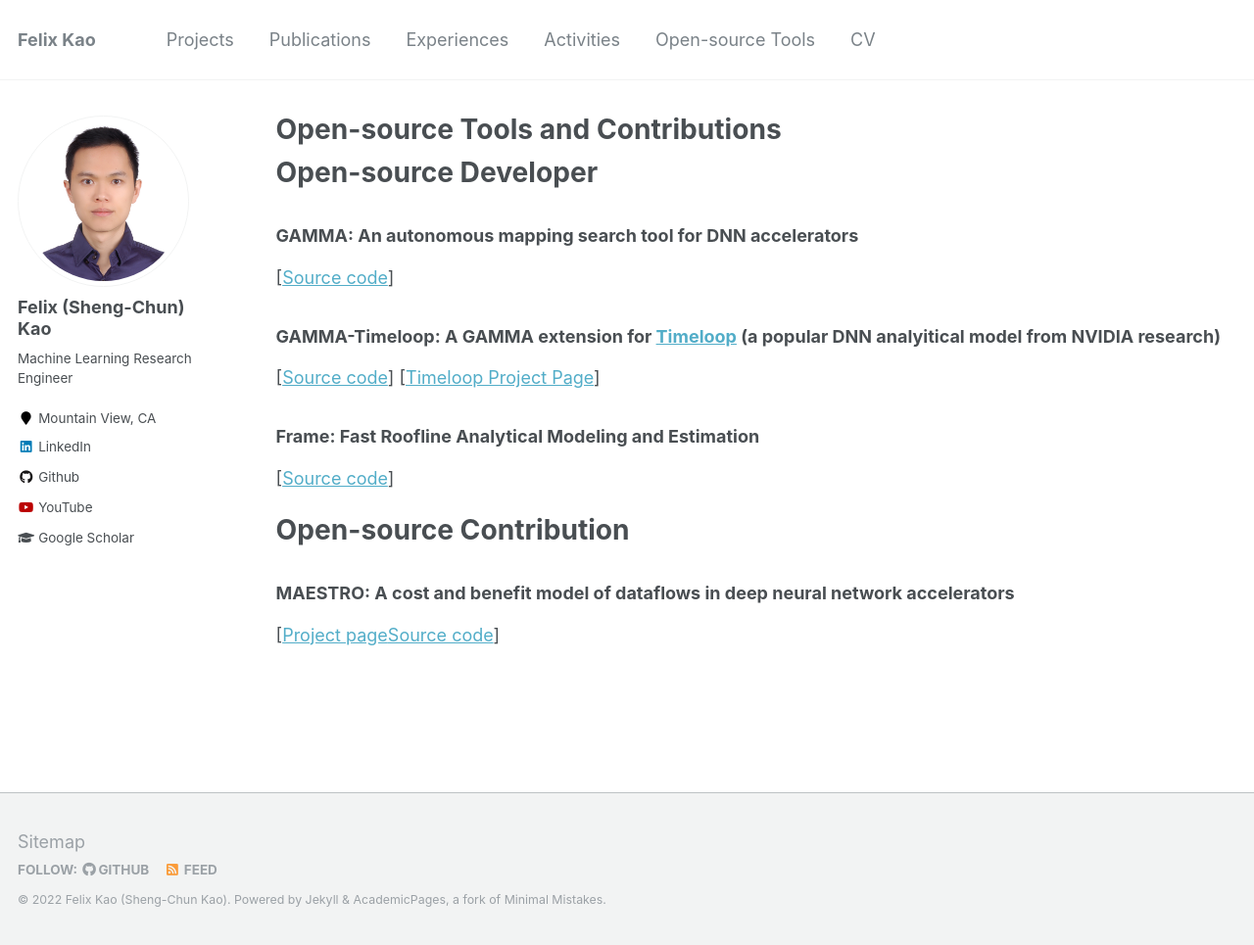
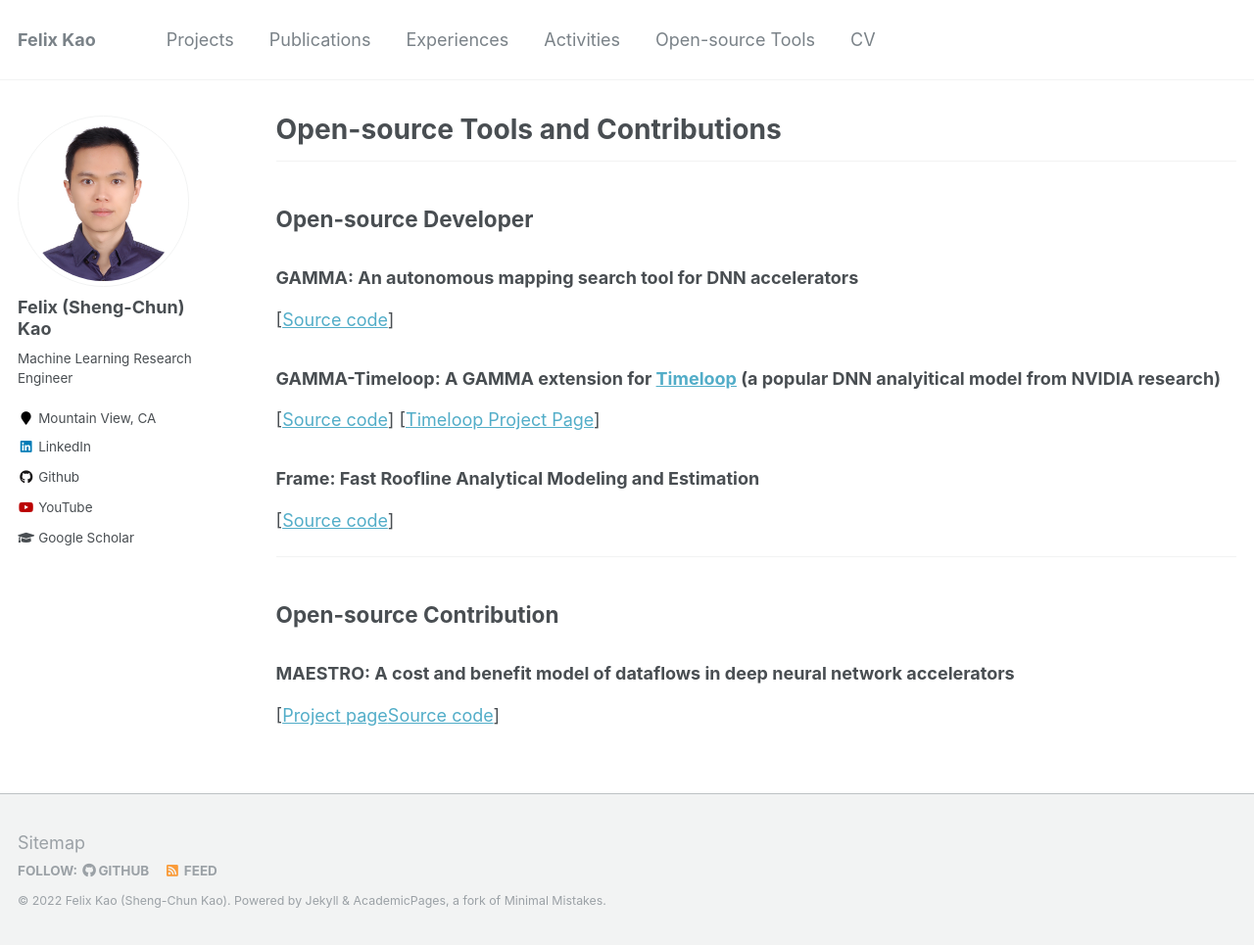
Before and after one commit to felix0901/felix, a Jekyll site: the page built from _pages/tools.md, in a window 1280 px wide and 965 px high. Shown: the whole window at 98% size. Built offline with Jekyll 4.4.1, drawn with Linux system fonts in a browser that asks for light colours.

```diff
--- a/_pages/tools.md
+++ b/_pages/tools.md
@@ -5,7 +5,9 @@ permalink: /tools/
 author_profile: true
 ---
 
-# Open-source Developer
+-----
+
+## Open-source Developer
 
 ### GAMMA: An autonomous mapping search tool for DNN accelerators
 [[Source code](https://github.com/maestro-project/gamma)]
@@ -15,11 +17,12 @@ author_profile: true
 [[Timeloop Project Page](https://timeloop.csail.mit.edu/)]
 
 
-
 ### Frame: Fast Roofline Analytical Modeling and Estimation
 [[Source code](https://github.com/maestro-project/frame)]
 
-# Open-source Contribution
+------------
+
+## Open-source Contribution
 
 ### MAESTRO: A cost and benefit model of dataflows in deep neural network accelerators
 [[Project page](https://maestro.ece.gatech.edu/)[Source code](https://github.com/maestro-project/maestro)]
```
